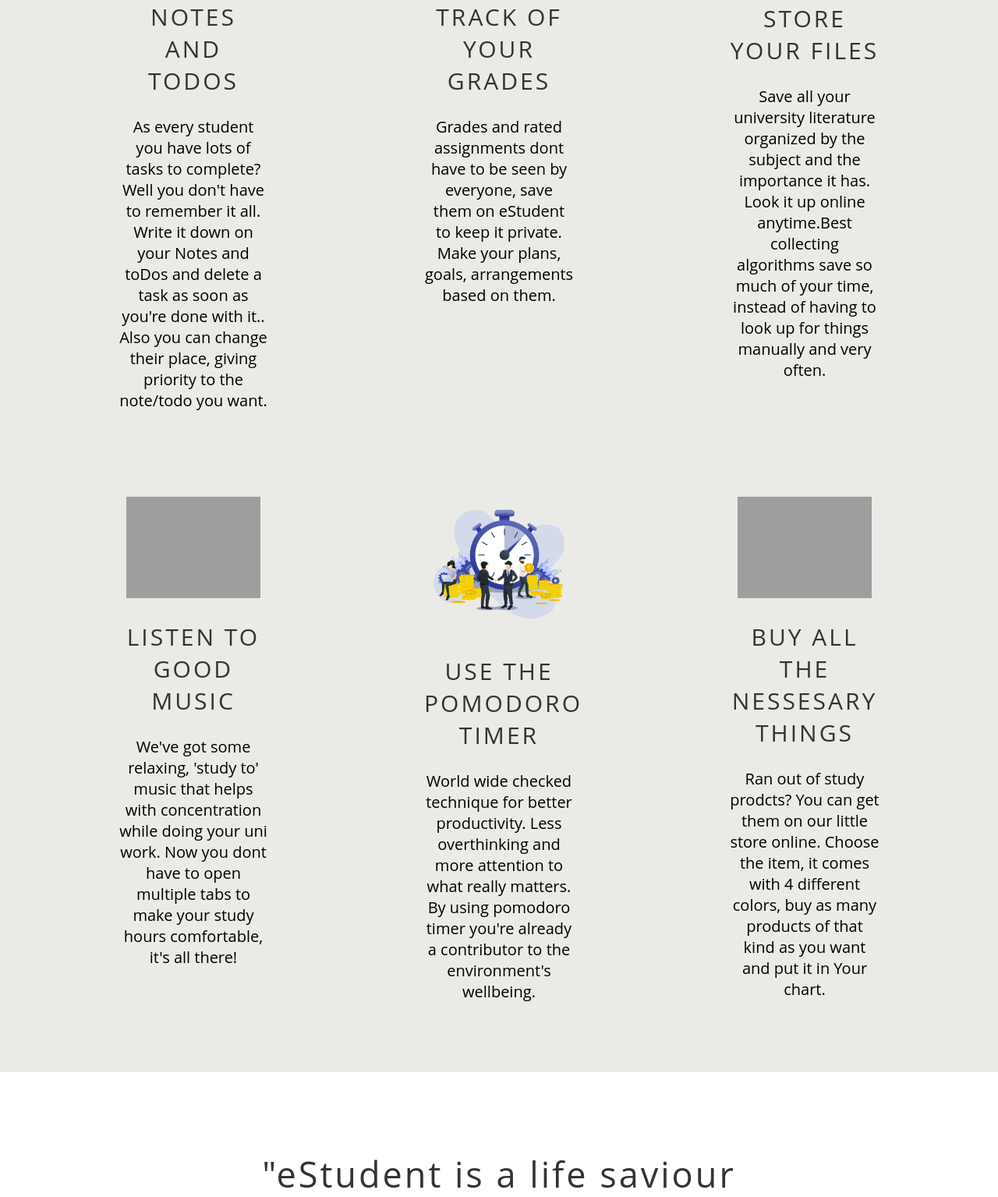
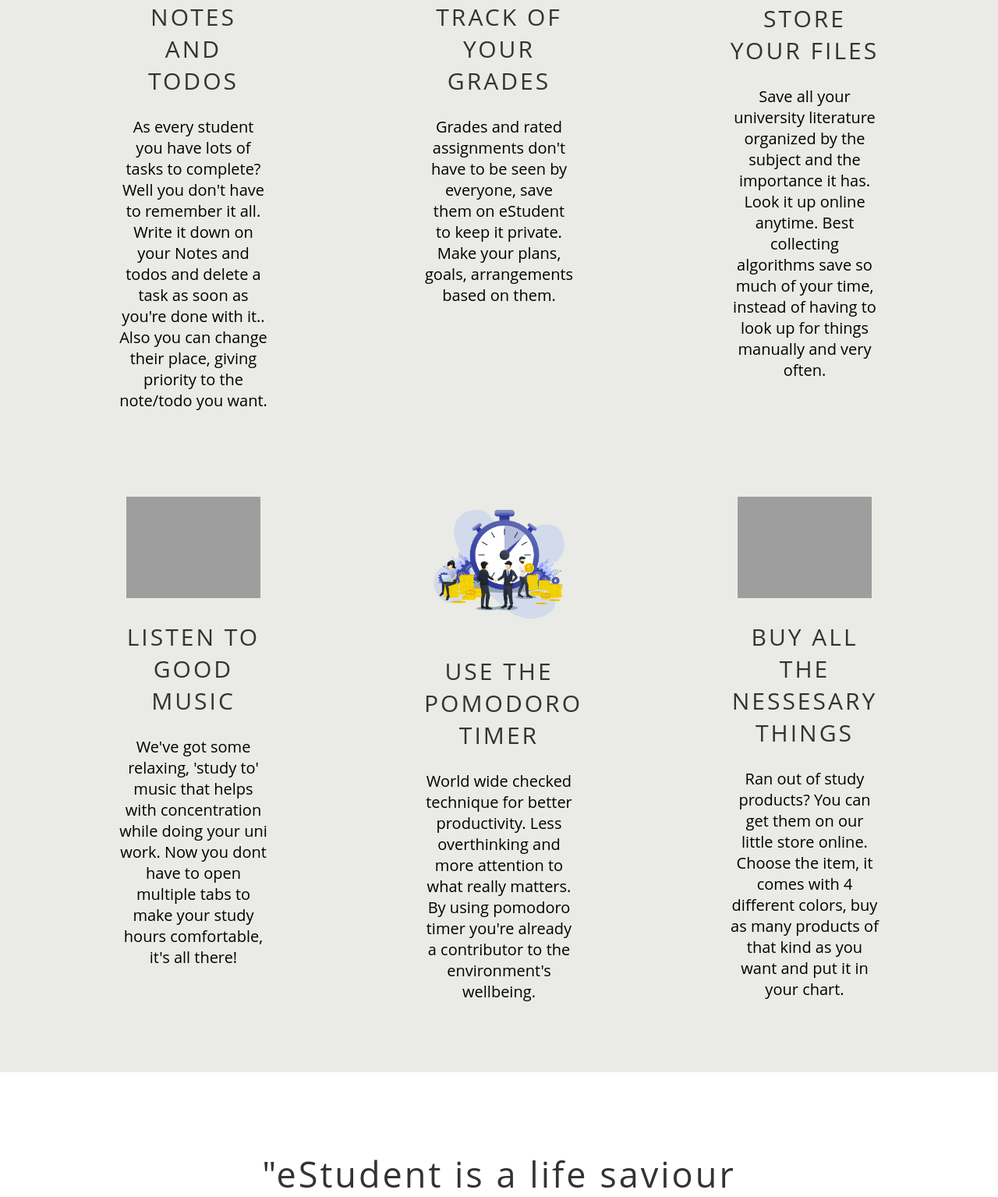
Before and after one commit to kastriotsalihu1/INT20_21_Gr13, a PHP site: page / in a window 1280 px wide. Shown: the part 2688-4223 px from the top of the page at 78% size. Run offline with PHP 8.4, Linux system fonts and the light colour scheme; grey boxes are pictures that could not be loaded.

Commit message:
The last stand

```diff
--- a/root/application.html
+++ b/root/application.html
@@ -78,8 +78,9 @@
           </div>
         </div>
         <div id="sum_grades" class="card">
-          <h2 class="cardtitle">Grades</h2>
-
+          <a href="application_grades.html">
+            <h2 class="cardtitle">Grades</h2>
+          </a>
           <ul class="scroll">
             <li>
               Internet<select class="grades">
@@ -264,6 +265,5 @@
     <script src="scripts/calculator.js"></script>
     <script src="scripts/store.js"></script>
     <script src="scripts/trees.js"></script>
-
   </body>
 </html>
--- a/root/application_store.html
+++ b/root/application_store.html
@@ -6,7 +6,6 @@
 
     <link rel="stylesheet" href="styles/app_navigation.css" />
     <link rel="stylesheet" href="styles/app_store.css" />
-    <link rel="stylesheet" href="styles/store.css" />
 
     <link rel="stylesheet" href="styles/cardInformation.css" />
 
--- a/root/application_todo.html
+++ b/root/application_todo.html
@@ -34,7 +34,7 @@
               <i class="fa fa-info" aria-hidden="true"></i>
             </div>
             <div class="contents">
-              <h2>This is a dynamic list. You can add as many toDos as you want and change their order based on their importance. ToDos can be deleted with a click on their right side.</h2>
+              <h2>This is a dynamic list. You can add as many todos as you want and change their order based on their importance. Todos can be deleted with a click on their right side.</h2>
             </div>
           </div>
           <!--  information -->
--- a/root/index.html
+++ b/root/index.html
@@ -113,14 +113,14 @@
           />
           <h2>WRITE NOTES AND TODOS</h2>
           <p>
-            As every student you have lots of tasks to complete? Well you don't have to remember it all. Write it down on your Notes and toDos and delete a task as soon as you're done with it.. Also you can change their place, giving priority to the note/todo you want.
+            As every student you have lots of tasks to complete? Well you don't have to remember it all. Write it down on your Notes and todos and delete a task as soon as you're done with it.. Also you can change their place, giving priority to the note/todo you want.
           </p>
         </div>
         <div class="feat_content">
           <img src="./images/wp_img/grades.png" width="150px" />
           <h2>KEEP TRACK OF YOUR GRADES</h2>
           <p>
-            Grades and rated assignments dont have to be seen by everyone, save
+            Grades and rated assignments don't have to be seen by everyone, save
             them on eStudent to keep it private. Make your plans, goals, arrangements based on them.
 
           </p>
@@ -129,7 +129,7 @@
           <img src="./images/wp_img/literature.png" width="150px" />
           <h2>STORE YOUR FILES</h2>
           <p>
-          Save all your university literature organized by the subject and the importance it has. Look it up online anytime.Best collecting algorithms save so much of your time, instead of
+          Save all your university literature organized by the subject and the importance it has. Look it up online anytime. Best collecting algorithms save so much of your time, instead of
           having to look up for things manually and very often.
           </p>
         </div>
@@ -151,7 +151,7 @@
           <img src="./images/wp_img/store.png" width="150px" />
           <h2>BUY ALL THE NESSESARY THINGS</h2>
           <p>
-            Ran out of study prodcts? You can get them on our little store online. Choose the item, it comes with 4 different colors, buy as many products of that kind as you want and put it in Your chart.
+            Ran out of study products? You can get them on our little store online. Choose the item, it comes with 4 different colors, buy as many products of that kind as you want and put it in your chart.
           </p>
         </div>
       </div>
--- a/root/scripts/pomodoro_main.js
+++ b/root/scripts/pomodoro_main.js
@@ -10,9 +10,9 @@ var bs = document.getElementById("break_seconds");
 
 //store a reference to a timer variable
 var startTimer;
-var pomodoroDuration = 0;
-var pomodoroBreaktime = 0;
-var pomodoroCycles = 3;
+var pomodoroDuration = 25;
+var pomodoroBreaktime = 5;
+var pomodoroCycles = 4;
 var toggle = true;
 
 window.onload = function () {
--- a/root/styles/app_navigation.css
+++ b/root/styles/app_navigation.css
@@ -184,7 +184,7 @@ header {
 
 /* Notification pop-up badge */
 #notification[data-badge]:after {
-  content: attr(data-badge);
+  content: "2";
   position: relative;
   left: 15px;
   top: -16px;
@@ -198,8 +198,8 @@ header {
   border-radius: 50%;
   box-shadow: 0 0 1px rgb(51, 51, 51);
 }
-#notification[data-badge=""]::after {
-  /* visibility: hidden; */
+#notification[data-badge="2"]::after {
+
   display: none;
 }
 
```
Also changed, not shown: root/scripts/navigation.js (+4 -4 lines).
